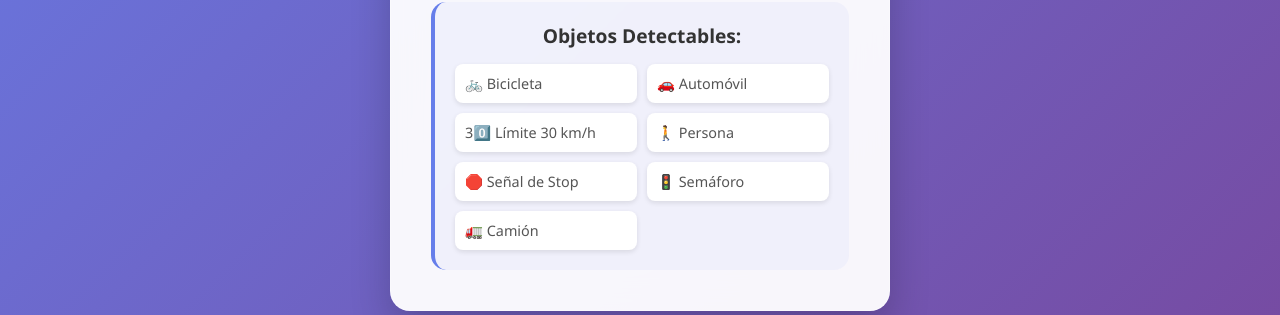
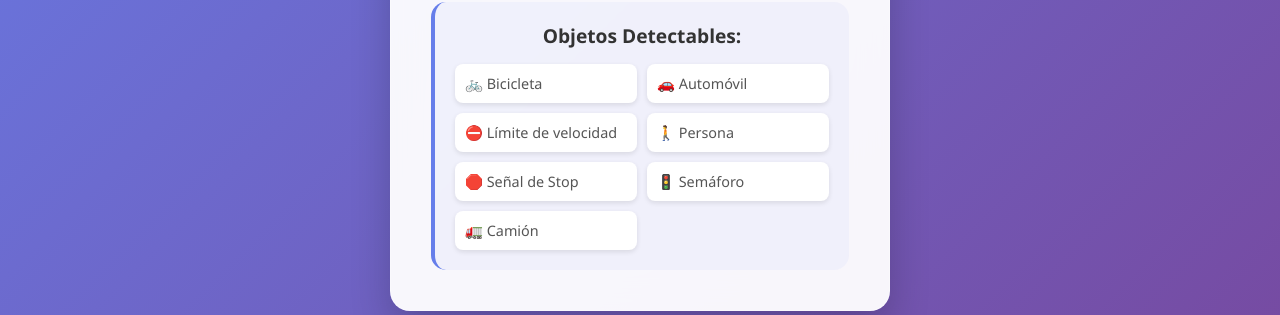
Before and after one commit to tiagoshan/Analizador-de-objetos-de-transito-con-IA, a Flask app: page / in a window 1280 px wide. Shown: the part 514-829 px from the top of the page. Run offline with Flask 3, Linux system fonts and the light colour scheme.

Commit message:
second commit

```diff
--- a/app.py
+++ b/app.py
@@ -253,8 +253,12 @@ def predict():
             flash("Error: no se pudo realizar la predicción")
             return redirect(url_for('home'))
 
-        # Preparar resultado
-        class_name = CLASS_NAMES.get(predicted_class, f"Clase {predicted_class}")
+                # Preparar resultado
+        if confidence < 0.7:
+            class_name = "No se pudo reconocer el objeto con suficiente confianza"
+        else:
+            class_name = CLASS_NAMES.get(predicted_class, f"Clase {predicted_class}")
+
         result = {
             'class_id': int(predicted_class),
             'class_name': class_name,
--- a/templates/debug_index.html
+++ b/templates/debug_index.html
@@ -231,7 +231,7 @@
             <div class="supported-objects">
                 <div class="object-item">🚲 Bicicleta</div>
                 <div class="object-item">🚗 Automóvil</div>
-                <div class="object-item">30️⃣ Límite 30 km/h</div>
+                <div class="object-item">⛔ Límite de velocidad</div>
                 <div class="object-item">🚶 Persona</div>
                 <div class="object-item">🛑 Señal de Stop</div>
                 <div class="object-item">🚦 Semáforo</div>
```
